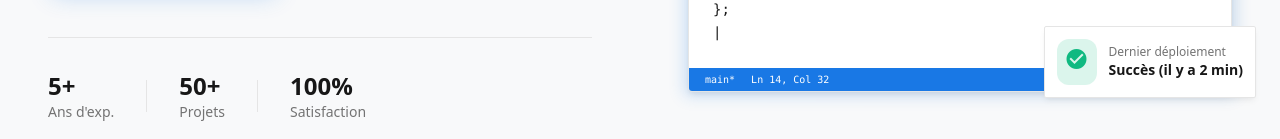
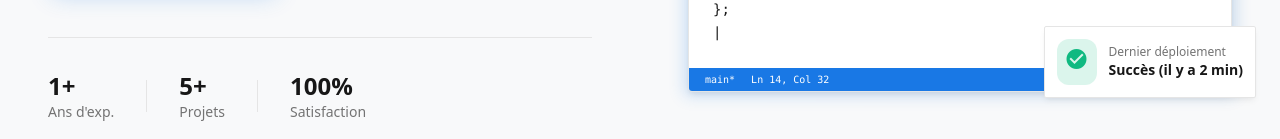
Before and after one commit to Ramarosandratan/portfolio, a React (Vite) app: page / in a window 1280 px wide. Shown: the part 813-952 px from the top of the page. Built offline with nearby package versions, Linux system fonts and the light colour scheme; no server answers.

Commit message:
Update CV download link in Contact page and adjust experience and project stats in Home page

```diff
--- a/src/pages/Contact.jsx
+++ b/src/pages/Contact.jsx
@@ -269,7 +269,8 @@ const Contact = () => {
                                     <h3 className="text-2xl font-bold mb-2">{t('contact.myResume')}</h3>
                                     <p className="mb-6 text-sm opacity-90">{t('contact.downloadCVDesc')}</p>
                                     <a
-                                        href="/CV_ramarosandratana_Full_stack.pdf"
+                                        href={`${import.meta.env.BASE_URL}CV_ramarosandratana_Full_stack.pdf`}
+                                        download="CV_ramarosandratana_Full_stack.pdf"
                                         target="_blank"
                                         rel="noopener noreferrer"
                                         className="w-full group bg-white font-semibold py-3 px-4 rounded-lg transition-all duration-200 flex items-center justify-center shadow-md hover:opacity-90"
--- a/src/pages/Home.jsx
+++ b/src/pages/Home.jsx
@@ -68,12 +68,12 @@ const Home = () => {
                             {/* Trust/Stats small section */}
                             <div className="pt-8 flex items-center gap-8 text-sm border-t mt-4" style={{ color: 'var(--text-muted)', borderColor: 'var(--border)' }}>
                                 <div className="flex flex-col">
-                                    <span className="font-bold text-2xl" style={{ color: 'var(--text-primary)' }}>5+</span>
+                                    <span className="font-bold text-2xl" style={{ color: 'var(--text-primary)' }}>1+</span>
                                     <span>{t('home.yearsExp')}</span>
                                 </div>
                                 <div className="w-px h-8" style={{ backgroundColor: 'var(--border)' }}></div>
                                 <div className="flex flex-col">
-                                    <span className="font-bold text-2xl" style={{ color: 'var(--text-primary)' }}>50+</span>
+                                    <span className="font-bold text-2xl" style={{ color: 'var(--text-primary)' }}>5+</span>
                                     <span>{t('home.projects')}</span>
                                 </div>
                                 <div className="w-px h-8" style={{ backgroundColor: 'var(--border)' }}></div>
```
